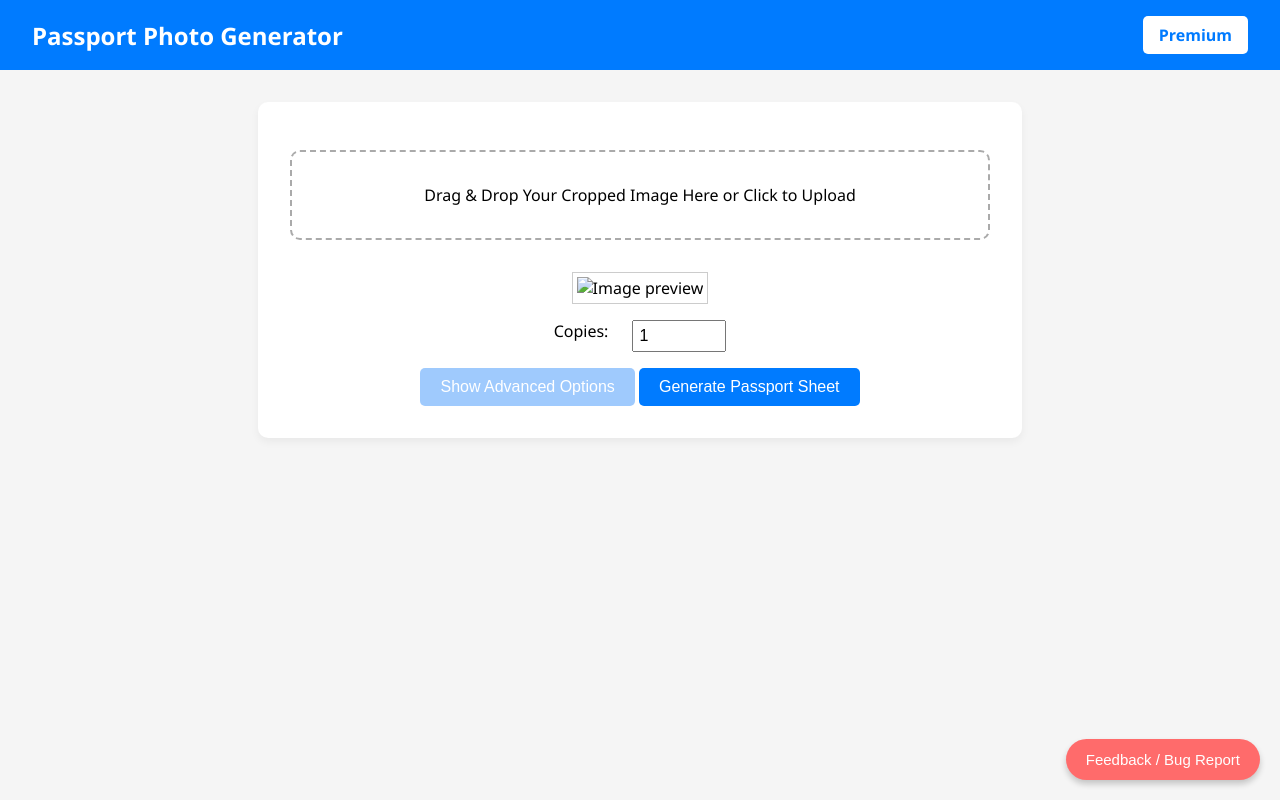
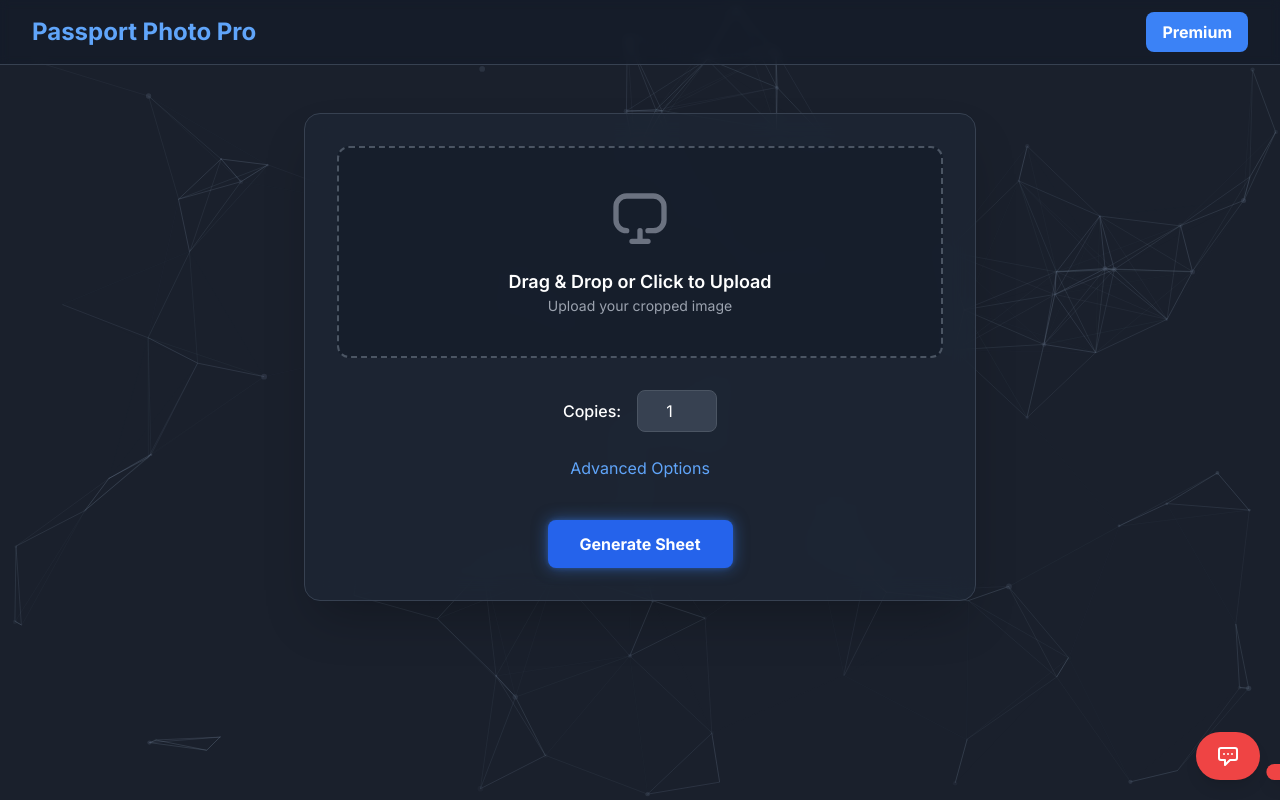
Before and after one commit to deepakguptabca/PassportPhotoMaker, a Flask app: page / in a window 1280 px wide. Run offline with Flask 3, Linux system fonts and the light colour scheme; parts of the project's set-up code (start-up, migrations or seed data) failed here and were passed over; some libraries are stand-ins or nearby versions.

Commit message:
updated frontend

```diff
--- a/templates/index.html
+++ b/templates/index.html
@@ -2,376 +2,325 @@
 <html lang="en">
 <head>
   <meta charset="UTF-8" />
+  <script src="https://cdn.tailwindcss.com"></script>
   <script src="https://cdn.jsdelivr.net/npm/emailjs-com@3/dist/email.min.js"></script>
+
+    <link rel="preconnect" href="https://fonts.googleapis.com">
+  <link rel="preconnect" href="https://fonts.gstatic.com" crossorigin>
+  <link href="https://fonts.googleapis.com/css2?family=Inter:wght@400;500;600;700&display=swap" rel="stylesheet">
   <link rel="icon" href="https://res.cloudinary.com/dcajb02df/image/upload/v1753960691/logo_pyncju.png" type="image/png">
   <meta name="viewport" content="width=device-width, initial-scale=1.0"/>
-  <title>Passport Photo Generator</title>
+  <title>PassPort Photo Gen</title>
   <style>
-    :root {
-      --primary: #007bff;
-      --bg: #f5f5f5;
-      --light: #ffffff;
-      --accent: #e3f2fd;
+    /* Use Inter font family */
+    body {
+      font-family: 'Inter', sans-serif;
     }
-
-    body {
-      font-family: 'Segoe UI', sans-serif;
-      margin: 0;
-      background: var(--bg);
-      padding-bottom: 100px;
-    }
-
-    header {
-      background: var(--primary);
-      color: white;
-      padding: 1rem 2rem;
-      display: flex;
-      justify-content: space-between;
-      align-items: center;
-    }
-
-    header h1 {
-      margin: 0;
-      font-size: 1.5rem;
-    }
-
-    #loginBtn {
-      background: white;
-      color: var(--primary);
-      padding: 8px 16px;
-      text-decoration: none;
-      border-radius: 5px;
-      font-weight: bold;
-      transition: background 0.3s;
-    }
-
-    #loginBtn:hover {
-      background: #e6e6e6;
-    }
-
-    .container {
-      max-width: 700px;
-      margin: 2rem auto;
-      padding: 2rem;
-      background: var(--light);
-      border-radius: 10px;
-      box-shadow: 0 4px 8px rgba(0,0,0,0.05);
-      text-align: center;
-    }
-
-    .drop-zone {
-      border: 2px dashed #aaa;
-      border-radius: 10px;
-      padding: 2rem;
-      cursor: pointer;
-      background: #fff;
-      margin: 1rem auto;
-    }
-
-    .drop-zone.dragover {
-      background: var(--accent);
-    }
-
-    #preview {
-      max-width: 300px;
-      margin-top: 1rem;
-      border: 1px solid #ccc;
-      padding: 4px;
-      background: #fff;
-    }
-
-    .input-group {
-      margin-top: 1rem;
-      display: flex;
-      gap: 1rem;
-      justify-content: center;
-      flex-wrap: wrap;
-    }
-
-    .input-group label {
-      margin-right: 0.5rem;
-    }
-
-    input[type="number"] {
-      width: 80px;
-      padding: 5px;
-      font-size: 16px;
-    }
-
-    .advanced {
-      display: none;
-      margin-top: 1rem;
-      border: 1px solid #ccc;
-      padding: 1rem;
-      background: #f9f9f9;
-      border-radius: 6px;
-    }
-
-    button {
-      margin-top: 1rem;
-      padding: 10px 20px;
-      font-size: 16px;
-      cursor: pointer;
-      border: none;
-      border-radius: 5px;
-      background: var(--primary);
-      color: white;
-    }
-
-    .advance {
-      background: #71b1fcab;
-    }
-
-    button:disabled {
-      background: #ccc;
-    }
-
-    #loading {
-      display: none;
-      font-weight: bold;
-      margin-top: 1rem;
-      color: var(--primary);
-    }
-
-    #pdfPreview {
-      display: none;
-      width: 100%;
-      height: 500px;
-      margin-top: 1rem;
-    }
-
-    #feedbackBtn {
+    /* Style for the particle background */
+    #particles-js {
       position: fixed;
-      bottom: 20px;
-      right: 20px;
-      background: #ff6b6b;
-      color: white;
-      border: none;
-      padding: 12px 20px;
-      border-radius: 50px;
-      font-size: 15px;
-      cursor: pointer;
-      box-shadow: 0 4px 6px rgba(0,0,0,0.2);
-      z-index: 999;
-    }
-
-    .modal {
-      display: none;
-      position: fixed;
-      top: 0; left: 0;
       width: 100%;
       height: 100%;
-      background: rgba(0,0,0,0.5);
-      justify-content: center;
-      align-items: center;
-      z-index: 1000;
+      background-color: #1a202c;
+      z-index: -1;
     }
-
-    .modal-content {
-      background: white;
-      padding: 2rem;
-      border-radius: 8px;
-      width: 90%;
-      max-width: 500px;
+    /* Custom transition for smoother effects */
+    .transition-all {
+      transition: all 0.3s ease-in-out;
     }
-
-    .modal-content textarea {
-      width: 100%;
-      height: 120px;
-      margin-top: 1rem;
-      padding: 10px;
-      font-size: 15px;
-    }
-
-    .modal-content button {
-      margin-top: 1rem;
-      background: var(--primary);
-    }
-
-    .close-modal {
-      float: right;
-      font-size: 20px;
-      cursor: pointer;
-      color: #888;
+    /* Custom shadow for a glowing effect */
+    .glow-shadow {
+        box-shadow: 0 0 15px rgba(59, 130, 246, 0.5), 0 0 5px rgba(59, 130, 246, 0.3);
     }
   </style>
+
 </head>
-<body>
-  <header>
-    <h1>Passport Photo Generator</h1>
-    <a href="/login" id="loginBtn">Premium</a>
+<body class="bg-gray-900 text-white">
+
+  <!-- Particle background container -->
+  <div id="particles-js"></div>
+
+  <!-- Header Section -->
+  <header class="bg-gray-900/50 backdrop-blur-sm border-b border-gray-700 sticky top-0 z-10">
+    <nav class="container mx-auto px-4 sm:px-6 lg:px-8">
+      <div class="flex items-center justify-between h-16">
+        <div class="flex items-center">
+          <span class="text-2xl font-bold text-blue-400">Passport Photo Pro</span>
+        </div>
+        <div class="flex items-center">
+          <a href="/login" id="loginBtn" class="bg-blue-500 hover:bg-blue-600 text-white font-bold py-2 px-4 rounded-lg transition-all transform hover:scale-105">
+            Premium
+          </a>
+        </div>
+      </div>
+    </nav>
   </header>
 
-  <div class="container">
-    <div class="drop-zone" id="dropZone">
-      Drag & Drop Your Cropped Image Here or Click to Upload
-      <input type="file" id="imageInput" name="image" accept="image/*" style="display: none;" />
-    </div>
+  <!-- Main Content -->
+  <main class="container mx-auto px-4 sm:px-6 lg:px-8 py-12">
+    <div class="relative bg-gray-800/60 backdrop-blur-md border border-gray-700 rounded-2xl shadow-2xl p-8 max-w-2xl mx-auto text-center">
 
-    <img id="preview" src="" alt="Image preview" />
-    <embed id="pdfPreview" type="application/pdf" />
-
-    <div class="input-group">
-      <label for="copies">Copies:</label>
-      <input type="number" id="copies" value="1" min="1" max="54" />
-    </div>
-
-    <button type="button" class="advance" id="toggleAdvanced">Show Advanced Options</button>
-
-    <div class="advanced" id="advancedOptions">
-      <div class="input-group">
-        <label for="width">Width:</label>
-        <input type="number" id="width" value="400" />
-        <label for="height">Height:</label>
-        <input type="number" id="height" value="400" />
-        <label for="spacing">Spacing:</label>
-        <input type="number" id="spacing" value="50" />
-        <label for="border">Border:</label>
-        <input type="number" id="border" value="5" />
+      <!-- Drop Zone for Image Upload -->
+      <div id="dropZone" class="border-2 border-dashed border-gray-600 hover:border-blue-400 bg-gray-900/50 rounded-xl p-10 cursor-pointer transition-all">
+        <input type="file" id="imageInput" class="hidden" accept="image/*" />
+        <div class="flex flex-col items-center">
+          <svg class="w-16 h-16 text-gray-500 mb-4" fill="none" stroke="currentColor" viewBox="0 0 24 24" xmlns="http://www.w3.org/2000/svg"><path stroke-linecap="round" stroke-linejoin="round" stroke-width="2" d="M7 16a4 4 0 01-4-4V7a4 4 0 014-4h10a4 4 0 014 4v5a4 4 0 01-4 4h-2m-6 4h6m-3-4v4"></path></svg>
+          <p class="text-lg font-semibold">Drag & Drop or Click to Upload</p>
+          <p class="text-sm text-gray-400">Upload your cropped image</p>
         </div>
       </div>
 
-    <button type="button" id="generateBtn">Generate Passport Sheet</button>
-    <div id="loading">Processing image... please wait</div>
-    <button id="downloadBtn" style="display: none;">Download Passport Sheet</button>
+      <!-- Image Preview -->
+      <div class="mt-6">
+        <img id="preview" src="" alt="Image preview" class="max-w-xs mx-auto rounded-lg shadow-lg hidden" />
+        <embed id="pdfPreview" type="application/pdf" class="w-full h-[500px] mt-4 hidden rounded-lg" />
       </div>
 
-  <button id="feedbackBtn">Feedback / Bug Report</button>
+      <!-- Controls -->
+      <div id="controls" class="mt-8 space-y-6">
+        <div class="flex items-center justify-center space-x-4">
+          <label for="copies" class="font-medium">Copies:</label>
+          <input type="number" id="copies" value="1" min="1" max="54" class="bg-gray-700 border border-gray-600 rounded-lg w-20 p-2 text-center focus:outline-none focus:ring-2 focus:ring-blue-500"/>
+        </div>
 
-  <div class="modal" id="feedbackModal">
-    <div class="modal-content">
-      <span class="close-modal" id="closeModal">&times;</span>
-      <h2>Feedback or Bug Report</h2>
-      <form id="feedbackForm" style="margin-top: 1rem;">
-  <label for="contact" style="display: block; font-weight: bold;">Your Contact (Email or Phone) <span style="color: red">*</span></label>
-  <input type="text" name="contact" id="contact" placeholder="e.g. john@example.com or +91-9876543210" required style="width: 100%; padding: 10px; margin-top: 5px; margin-bottom: 1rem; font-size: 15px;">
+        <button type="button" id="toggleAdvanced" class="text-blue-400 hover:text-blue-300 transition-all">Advanced Options</button>
 
-  <label for="message" style="display: block; font-weight: bold;">Your Feedback or Bug Report <span style="color: red">*</span></label>
-  <textarea name="message" id="message" placeholder="Describe your issue or suggestion in detail..." required style="width: 100%; height: 120px; padding: 10px; font-size: 15px;"></textarea>
-
-  <button type="submit" style="margin-top: 1rem;">Submit</button>
-</form>
-
+        <div id="advancedOptions" class="hidden bg-gray-900/50 p-6 rounded-lg border border-gray-700">
+          <div class="grid grid-cols-1 sm:grid-cols-2 gap-4 text-left">
+            <div>
+              <label for="width" class="block mb-1 text-sm font-medium">Width (px)</label>
+              <input type="number" id="width" value="400" class="w-full bg-gray-700 border border-gray-600 rounded-lg p-2 focus:outline-none focus:ring-2 focus:ring-blue-500" />
+            </div>
+            <div>
+              <label for="height" class="block mb-1 text-sm font-medium">Height (px)</label>
+              <input type="number" id="height" value="400" class="w-full bg-gray-700 border border-gray-600 rounded-lg p-2 focus:outline-none focus:ring-2 focus:ring-blue-500"/>
+            </div>
+            <div>
+              <label for="spacing" class="block mb-1 text-sm font-medium">Spacing (px)</label>
+              <input type="number" id="spacing" value="50" class="w-full bg-gray-700 border border-gray-600 rounded-lg p-2 focus:outline-none focus:ring-2 focus:ring-blue-500"/>
+            </div>
+            <div>
+              <label for="border" class="block mb-1 text-sm font-medium">Border (px)</label>
+              <input type="number" id="border" value="5" class="w-full bg-gray-700 border border-gray-600 rounded-lg p-2 focus:outline-none focus:ring-2 focus:ring-blue-500"/>
+            </div>
           </div>
         </div>
 
-  <!-- Include EmailJS SDK -->
+        <!-- Action Buttons -->
+        <div class="flex flex-col sm:flex-row items-center justify-center gap-4 pt-4">
+            <button type="button" id="generateBtn" class="w-full sm:w-auto bg-blue-600 hover:bg-blue-700 text-white font-bold py-3 px-8 rounded-lg transition-all transform hover:scale-105 glow-shadow disabled:opacity-50 disabled:cursor-not-allowed">
+              Generate Sheet
+            </button>
+            <button id="downloadBtn" class="w-full sm:w-auto bg-green-500 hover:bg-green-600 text-white font-bold py-3 px-8 rounded-lg transition-all transform hover:scale-105 hidden">
+              Download PDF
+            </button>
+        </div>
+        <div id="loading" class="hidden text-blue-400 font-semibold">Processing image... please wait</div>
+      </div>
+    </div>
+  </main>
+
+  <!-- Feedback Button -->
+  <button id="feedbackBtn" class="fixed bottom-5 right-5 bg-red-500 hover:bg-red-600 text-white font-bold py-3 px-5 rounded-full shadow-lg transition-all transform hover:rotate-12">
+    <svg class="w-6 h-6" fill="none" stroke="currentColor" viewBox="0 0 24 24" xmlns="http://www.w3.org/2000/svg"><path stroke-linecap="round" stroke-linejoin="round" stroke-width="2" d="M8 10h.01M12 10h.01M16 10h.01M9 16H5a2 2 0 01-2-2V6a2 2 0 012-2h14a2 2 0 012 2v8a2 2 0 01-2 2h-5l-5 5v-5z"></path></svg>
+  </button>
+
+  <!-- Feedback Modal -->
+  <div id="feedbackModal" class="fixed inset-0 bg-black/70 flex items-center justify-center p-4 z-20 hidden">
+    <div class="bg-gray-800 border border-gray-700 rounded-2xl shadow-2xl p-8 max-w-md w-full relative">
+      <button id="closeModal" class="absolute top-4 right-4 text-gray-400 hover:text-white">&times;</button>
+      <h2 class="text-2xl font-bold mb-4">Feedback / Bug Report</h2>
+      <form id="feedbackForm" class="space-y-4">
+        <input type="text" name="contact" placeholder="Your Contact (Email or Phone)" required class="w-full bg-gray-700 border border-gray-600 rounded-lg p-3 focus:outline-none focus:ring-2 focus:ring-blue-500">
+        <textarea name="message" placeholder="Describe your issue or suggestion..." required rows="4" class="w-full bg-gray-700 border border-gray-600 rounded-lg p-3 focus:outline-none focus:ring-2 focus:ring-blue-500"></textarea>
+        <button type="submit" class="w-full bg-blue-600 hover:bg-blue-700 text-white font-bold py-3 px-6 rounded-lg transition-all">Submit</button>
+      </form>
+    </div>
+  </div>
+
+  <!-- Custom Notification Box -->
+  <div id="notification" class="fixed bottom-5 right-5 bg-red-500 text-white py-2 px-4 rounded-lg shadow-lg transform translate-x-[120%] transition-transform duration-500">
+      <p id="notification-message"></p>
+  </div>
+
+  <!-- Particles.js library -->
+  <script src="https://cdn.jsdelivr.net/npm/particles.js@2.0.0/particles.min.js"></script>
+
+
 
   <script>
-    emailjs.init("XJqjmVHK4ISEX0Zam"); // Replace with your EmailJS public key
+    console.log("Frontend By - NS")
+    // --- Initialize Libraries ---
+    // IMPORTANT: Replace with your actual EmailJS public key
+    emailjs.init("XJqjmVHK4ISEX0Zam");
 
+    // --- Particle.js Background Animation ---
+    particlesJS('particles-js', {
+      "particles": {
+        "number": { "value": 80, "density": { "enable": true, "value_area": 800 } },
+        "color": { "value": "#4a5568" },
+        "shape": { "type": "circle" },
+        "opacity": { "value": 0.5, "random": true },
+        "size": { "value": 3, "random": true },
+        "line_linked": { "enable": true, "distance": 150, "color": "#718096", "opacity": 0.4, "width": 1 },
+        "move": { "enable": true, "speed": 2, "direction": "none", "random": false, "straight": false, "out_mode": "out" }
+      },
+      "interactivity": {
+        "detect_on": "canvas",
+        "events": { "onhover": { "enable": true, "mode": "repulse" }, "onclick": { "enable": true, "mode": "push" } },
+        "modes": { "repulse": { "distance": 100 }, "push": { "particles_nb": 4 } }
+      },
+      "retina_detect": true
+    });
+
+    // --- DOM Element References ---
     const dropZone = document.getElementById('dropZone');
     const imageInput = document.getElementById('imageInput');
     const preview = document.getElementById('preview');
     const pdfPreview = document.getElementById('pdfPreview');
     const loading = document.getElementById('loading');
     const downloadBtn = document.getElementById('downloadBtn');
-    const copiesInput = document.getElementById('copies');
-    const widthInput = document.getElementById('width');
-    const heightInput = document.getElementById('height');
-    const spacingInput = document.getElementById('spacing');
-    const borderInput = document.getElementById('border');
     const generateBtn = document.getElementById('generateBtn');
     const toggleBtn = document.getElementById('toggleAdvanced');
     const advancedDiv = document.getElementById('advancedOptions');
+    const feedbackBtn = document.getElementById('feedbackBtn');
+    const feedbackModal = document.getElementById('feedbackModal');
+    const closeModal = document.getElementById('closeModal');
+    const feedbackForm = document.getElementById('feedbackForm');
+    const notification = document.getElementById('notification');
+    const notificationMessage = document.getElementById('notification-message');
 
+    // --- State Variable ---
     let selectedFile = null;
 
+    // --- Custom Notification Function ---
+    function showNotification(message, isError = true) {
+        notificationMessage.textContent = message;
+        notification.classList.remove('bg-red-500', 'bg-green-500');
+        notification.classList.add(isError ? 'bg-red-500' : 'bg-green-500');
+        notification.classList.remove('translate-x-[120%]');
+        notification.classList.add('translate-x-0');
+        setTimeout(() => {
+            notification.classList.remove('translate-x-0');
+            notification.classList.add('translate-x-[120%]');
+        }, 3000);
+    }
+
+    // --- Event Listeners ---
+
+    // Toggle Advanced Options
     toggleBtn.addEventListener('click', () => {
-      const visible = advancedDiv.style.display === 'block';
-      advancedDiv.style.display = visible ? 'none' : 'block';
-      toggleBtn.textContent = visible ? 'Show Advanced Options' : 'Hide Advanced Options';
+      const isVisible = advancedDiv.style.display === 'block';
+      advancedDiv.style.display = isVisible ? 'none' : 'block';
+      toggleBtn.textContent = isVisible ? 'Show Advanced Options' : 'Hide Advanced Options';
     });
 
+    // Image Upload Logic
     dropZone.addEventListener('click', () => imageInput.click());
     dropZone.addEventListener('dragover', e => {
       e.preventDefault();
-      dropZone.classList.add('dragover');
+      dropZone.classList.add('border-blue-400', 'bg-gray-700/50');
     });
-    dropZone.addEventListener('dragleave', () => dropZone.classList.remove('dragover'));
+    dropZone.addEventListener('dragleave', () => {
+      dropZone.classList.remove('border-blue-400', 'bg-gray-700/50');
+    });
     dropZone.addEventListener('drop', e => {
       e.preventDefault();
-      dropZone.classList.remove('dragover');
+      dropZone.classList.remove('border-blue-400', 'bg-gray-700/50');
       const file = e.dataTransfer.files[0];
       if (file) handleFile(file);
     });
-
     imageInput.addEventListener('change', () => {
       const file = imageInput.files[0];
       if (file) handleFile(file);
     });
 
     function handleFile(file) {
+      if (!file.type.startsWith('image/')) {
+        showNotification("Please upload a valid image file.");
+        return;
+      }
       selectedFile = file;
       preview.src = URL.createObjectURL(file);
+      preview.classList.remove('hidden');
+      pdfPreview.classList.add('hidden');
+      downloadBtn.classList.add('hidden');
     }
 
+    // Generate PDF Logic
     generateBtn.addEventListener('click', () => {
-      if (!selectedFile) return alert("Please upload an image first.");
+      if (!selectedFile) {
+        showNotification("Please upload an image first.");
+        return;
+      }
 
       const formData = new FormData();
       formData.append('image', selectedFile);
-      formData.append('copies', copiesInput.value);
-      formData.append('width', widthInput.value);
-      formData.append('height', heightInput.value);
-      formData.append('spacing', spacingInput.value);
-      formData.append('border', borderInput.value);
+      formData.append('copies', document.getElementById('copies').value);
+      formData.append('width', document.getElementById('width').value);
+      formData.append('height', document.getElementById('height').value);
+      formData.append('spacing', document.getElementById('spacing').value);
+      formData.append('border', document.getElementById('border').value);
 
-      loading.style.display = 'block';
-      downloadBtn.style.display = 'none';
+      loading.classList.remove('hidden');
+      generateBtn.disabled = true;
+      downloadBtn.classList.add('hidden');
+
 
       fetch('/process', { method: 'POST', body: formData })
         .then(async response => {
-          if (response.status === 429) {
-            const html = await response.text();
-            document.body.innerHTML = html;
-            return;
+          if (response.status === 429) { // Rate limit handling
+            showNotification("Too many requests. Please try again later.");
+            return null;
           }
-          if (!response.ok) throw new Error("Processing failed");
+          if (!response.ok) throw new Error("Processing failed on the server.");
           return response.blob();
         })
         .then(blob => {
           if (!blob) return;
-          loading.style.display = 'none';
+
           const url = URL.createObjectURL(blob);
-          pdfPreview.style.display = 'block';
+          pdfPreview.classList.remove('hidden');
           pdfPreview.src = url;
+          preview.classList.add('hidden');
 
-          downloadBtn.style.display = 'inline-block';
+          downloadBtn.classList.remove('hidden');
           downloadBtn.onclick = () => {
             const link = document.createElement('a');
             link.href = url;
             link.download = 'passport-sheet.pdf';
-            document.body.appendChild(link);
             link.click();
-            document.body.removeChild(link);
           };
         })
-        .catch(() => {
-          loading.style.display = 'none';
-          alert("Image processing failed.");
+        .catch(error => {
+          console.error("Error:", error);
+          showNotification("Image processing failed. Is the server running?");
+        })
+        .finally(() => {
+          loading.classList.add('hidden');
+          generateBtn.disabled = false;
         });
     });
 
-    // Feedback modal logic
-    const feedbackBtn = document.getElementById('feedbackBtn');
-    const feedbackModal = document.getElementById('feedbackModal');
-    const closeModal = document.getElementById('closeModal');
-    const feedbackForm = document.getElementById('feedbackForm');
+    // Feedback Modal Logic
+    feedbackBtn.addEventListener('click', () => feedbackModal.classList.remove('hidden'));
+    closeModal.addEventListener('click', () => feedbackModal.classList.add('hidden'));
 
-    feedbackBtn.onclick = () => feedbackModal.style.display = 'flex';
-    closeModal.onclick = () => feedbackModal.style.display = 'none';
-
-    feedbackForm.onsubmit = e => {
+    feedbackForm.addEventListener('submit', e => {
       e.preventDefault();
-
       const contact = feedbackForm.contact.value.trim();
       const message = feedbackForm.message.value.trim();
 
       if (!contact || !message) {
-    return alert("Please fill out both contact and message fields.");
+        showNotification("Please fill out all fields in the feedback form.");
+        return;
       }
 
+      const submitButton = feedbackForm.querySelector('button[type="submit"]');
+      submitButton.disabled = true;
+      submitButton.textContent = 'Submitting...';
+
+      // IMPORTANT: Replace with your actual EmailJS Service ID and Template ID
       emailjs.send("service_aoewzsq", "template_hbw13lt", {
         contact: contact,
         message: message,
@@ -379,14 +328,19 @@
         time: new Date().toLocaleString()
       })
       .then(() => {
-    alert("Thank you! Your feedback has been submitted.");
-    feedbackModal.style.display = 'none';
+        showNotification("Thank you! Your feedback has been submitted.", false);
+        feedbackModal.classList.add('hidden');
         feedbackForm.reset();
       })
-  .catch(() => {
-    alert("Failed to send feedback. Please try again later.");
+      .catch((err) => {
+        console.error('EmailJS Error:', err);
+        showNotification("Failed to send feedback. Please try again.");
+      })
+      .finally(() => {
+        submitButton.disabled = false;
+        submitButton.textContent = 'Submit';
       });
-};
+    });
 
   </script>
 </body>
```
Lines whose indentation alone changed are shown as unchanged.
